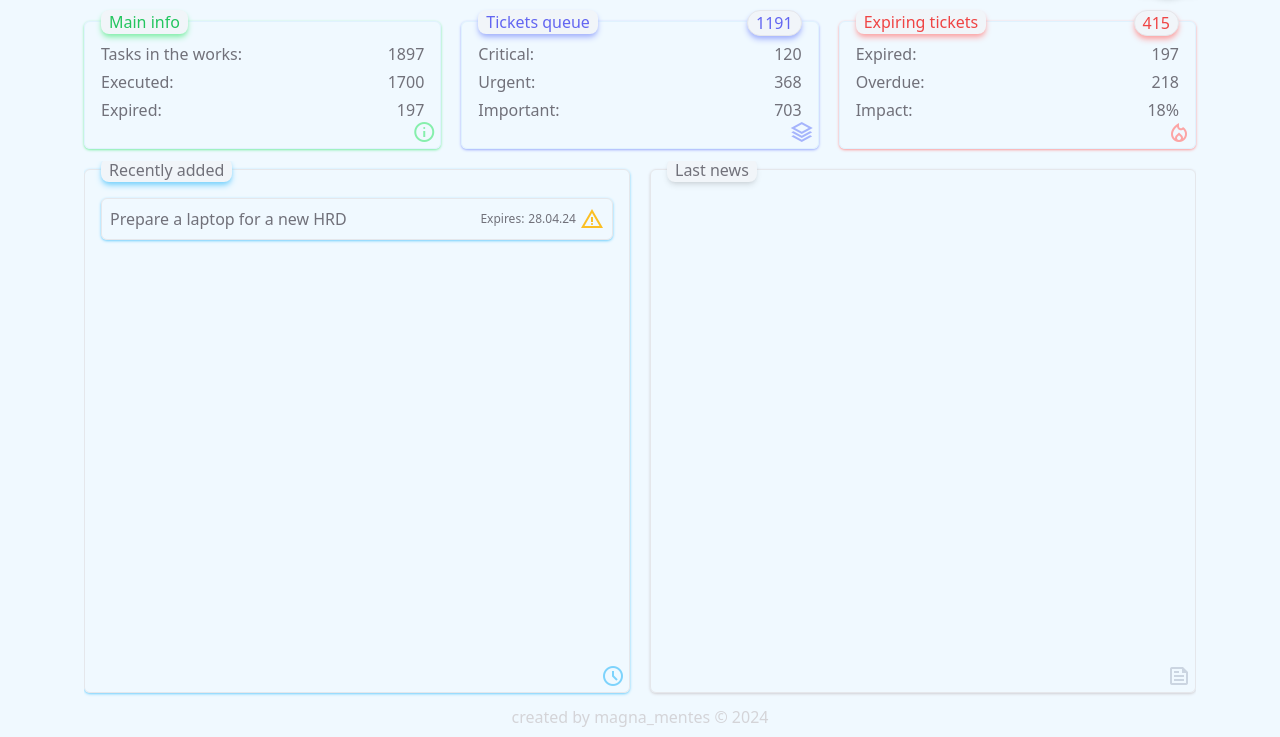
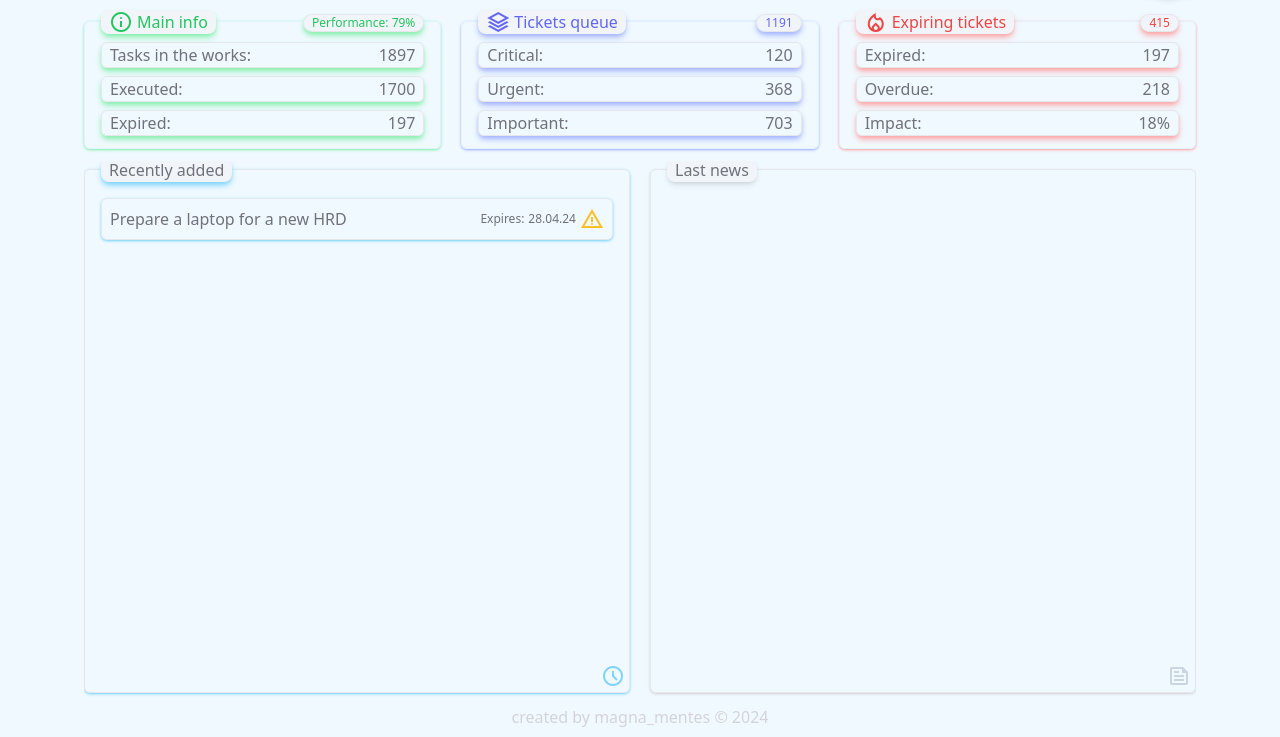
Before and after one commit to MagnaMentes/mDesk, a website: page index.html in a window 1280 px wide. Shown: the part 63-800 px from the top of the page. Drawn offline with nearby package versions, Linux system fonts and the light colour scheme.

Commit message:
Change top-deck

```diff
--- a/index.html
+++ b/index.html
@@ -93,81 +93,92 @@
       <main class="main flex flex-col flex-auto pt-5 pl-5 pr-5 overflow-hidden">
         <div class="top_deck flex justify-between gap-5">
           <div
-            class="main_info w-1/3 flex flex-col gap-1 relative h-32 shadow shadow-green-300 border border-sky-100 rounded-md"
+            class="main_info w-1/3 flex flex-col gap-2 h-32 relative shadow shadow-green-300 border border-sky-100 rounded-md"
           >
             <p
-              class="absolute -top-3 left-4 bg-slate-100 text-green-500 shadow-md shadow-green-300 rounded-lg px-2"
+              class="absolute -top-3 left-4 flex items-center gap-1 bg-slate-100 text-green-500 shadow-md shadow-green-300 rounded-lg px-2"
             >
-              Main info
+              <span class="material-symbols-outlined text-green-500">
+                info </span
+              >Main info
             </p>
             <span
-              class="material-symbols-outlined absolute bottom-1 right-1 text-green-300"
+              class="absolute -top-2 right-4 bg-slate-100 border rounded-full px-2 shadow-md shadow-green-300 text-xs text-green-500"
+              >Performance: <span>79%</span></span
             >
-              info
-            </span>
-            <div class="in_work flex justify-between px-4 pt-5">
+            <div
+              class="in_work flex justify-between mx-4 mt-5 border rounded-md px-2 shadow-md shadow-green-300"
+            >
               <p class="">Tasks in the works:</p>
-                <span>1897</span>
+              <span class="">1897</span>
             </div>
-            <div class="executed flex justify-between px-4">
+            <div
+              class="executed flex justify-between mx-4 border rounded-md px-2 shadow-md shadow-green-300"
+            >
               <p class="">Executed:</p>
-                <span>1700</span>
+              <span class="">1700</span>
             </div>
-            <div class="expired flex justify-between px-4">
+            <div
+              class="expired flex justify-between mx-4 border rounded-md px-2 shadow-md shadow-green-300"
+            >
               <p class="">Expired:</p>
-                <span>197</span>
+              <span class="">197</span>
             </div>
           </div>
           <div
-            class="tickets-queue w-1/3 flex flex-col gap-1 relative h-32 shadow shadow-indigo-300 border border-sky-100 rounded-md"
+            class="tickets-queue w-1/3 flex flex-col gap-2 relative shadow shadow-indigo-300 border border-sky-100 rounded-md"
           >
             <p
-              class="absolute -top-3 left-4 bg-slate-100 text-indigo-500 shadow-md shadow-indigo-300 rounded-lg px-2"
+              class="absolute -top-3 left-4 flex gap-1 bg-slate-100 text-indigo-500 shadow-md shadow-indigo-300 rounded-lg px-2"
             >
-              Tickets queue
+              <span class="material-symbols-outlined text-indigo-500">
+                stacks </span
+              >Tickets queue
             </p>
             <span
-              class="material-symbols-outlined absolute bottom-1 right-1 text-indigo-300"
+              id="num_of_queue"
+              class="absolute -top-2 right-4 text-indigo-500 border rounded-full px-2 text-xs bg-slate-100 shadow-md shadow-indigo-300"
+              >1191</span
             >
-              stacks
-            </span>
-            <span id="num_of_queue" class="absolute -top-3 right-4 text-indigo-500 border rounded-full px-2 bg-slate-100 shadow-md shadow-indigo-300">1191</span>
-            <div class="critical flex justify-between px-4 pt-5">
+            <div class="critical flex justify-between mx-4 mt-5 border rounded-md px-2 shadow-md shadow-indigo-300">
               <p class="">Critical:</p>
               <span>120</span>
             </div>
-            <div class="critical flex justify-between px-4">
+            <div class="critical flex justify-between mx-4 border rounded-md px-2 shadow-md shadow-indigo-300">
               <p class="">Urgent:</p>
               <span>368</span>
             </div>
-            <div class="critical flex justify-between px-4">
+            <div class="critical flex justify-between mx-4 border rounded-md px-2 shadow-md shadow-indigo-300">
               <p class="">Important:</p>
               <span>703</span>
             </div>
           </div>
           <div
-            class="expiring_tickets w-1/3 flex flex-col gap-1 relative h-32 shadow shadow-red-300 border border-sky-100 rounded-md"
+            class="expiring_tickets w-1/3 flex flex-col gap-2 relative shadow shadow-red-300 border border-sky-100 rounded-md"
           >
             <p
-              class="absolute -top-3 left-4 bg-slate-100 text-red-500 shadow-md shadow-red-300 rounded-lg px-2"
+              class="absolute -top-3 left-4 flex gap-1 bg-slate-100 text-red-500 shadow-md shadow-red-300 rounded-lg px-2"
             >
-              Expiring tickets
+              <span
+                class="material-symbols-outlined text-red-500"
+              >
+                local_fire_department </span
+              >Expiring tickets
             </p>
             <span
-              class="material-symbols-outlined absolute bottom-1 right-1 text-red-300"
+              id="num_of_expired"
+              class="absolute -top-2 right-4 border rounded-full text-xs bg-slate-100 px-2 text-red-500 shadow-md shadow-red-300"
+              >415</span
             >
-              local_fire_department
-            </span>
-            <span id="num_of_expired" class="absolute -top-3 right-4 border rounded-full bg-slate-100 px-2 text-red-500 shadow-md shadow-red-300">415</span>
-            <div class="expired flex justify-between px-4 pt-5">
+            <div class="expired flex justify-between mx-4 mt-5 border rounded-md px-2 shadow-md shadow-red-300">
               <p class="">Expired:</p>
               <span>197</span>
             </div>
-            <div class="overdue flex justify-between px-4">
+            <div class="overdue flex justify-between mx-4 border rounded-md px-2 shadow-md shadow-red-300">
               <p class="">Overdue:</p>
               <span>218</span>
             </div>
-            <div class="impact flex justify-between px-4">
+            <div class="impact flex justify-between mx-4 border rounded-md px-2 shadow-md shadow-red-300">
               <p class="">Impact:</p>
               <span>18%</span>
             </div>
@@ -191,7 +202,8 @@
               class="last_tasks flex flex-col mx-3 mt-6 mb-6 overflow-scroll"
             >
               <div
-                id="last_task" class="last_task flex flex-col p-2 border rounded-md shadow shadow-sky-300 my-1 mx-1 cursor-pointer transition-shadow duration-300 ease-in-out hover:shadow-sky-500"
+                id="last_task"
+                class="last_task flex flex-col p-2 border rounded-md shadow shadow-sky-300 my-1 mx-1 cursor-pointer transition-shadow duration-300 ease-in-out hover:shadow-sky-500"
               >
                 <div
                   class="last_task_short_info flex justify-between items-center"
@@ -208,7 +220,10 @@
                     </span>
                   </p>
                 </div>
-                <div id="full_description" class="last_task_full_info flex flex-col hidden">
+                <div
+                  id="full_description"
+                  class="last_task_full_info flex flex-col hidden"
+                >
                   <div
                     class="full_description mt-2 p-2 rounded-md shadow-sm shadow-sky-300 bg-white font-light"
                   >
```
Also changed, not shown: src/css/style.css. Lines whose indentation alone changed are shown as unchanged.
